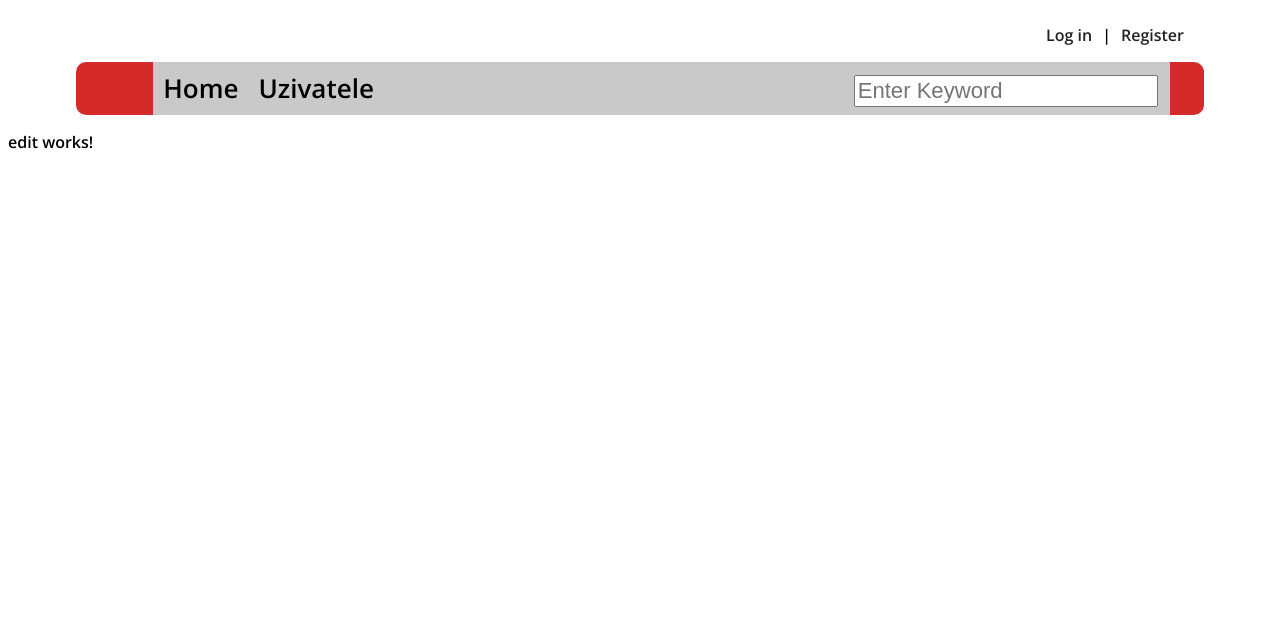
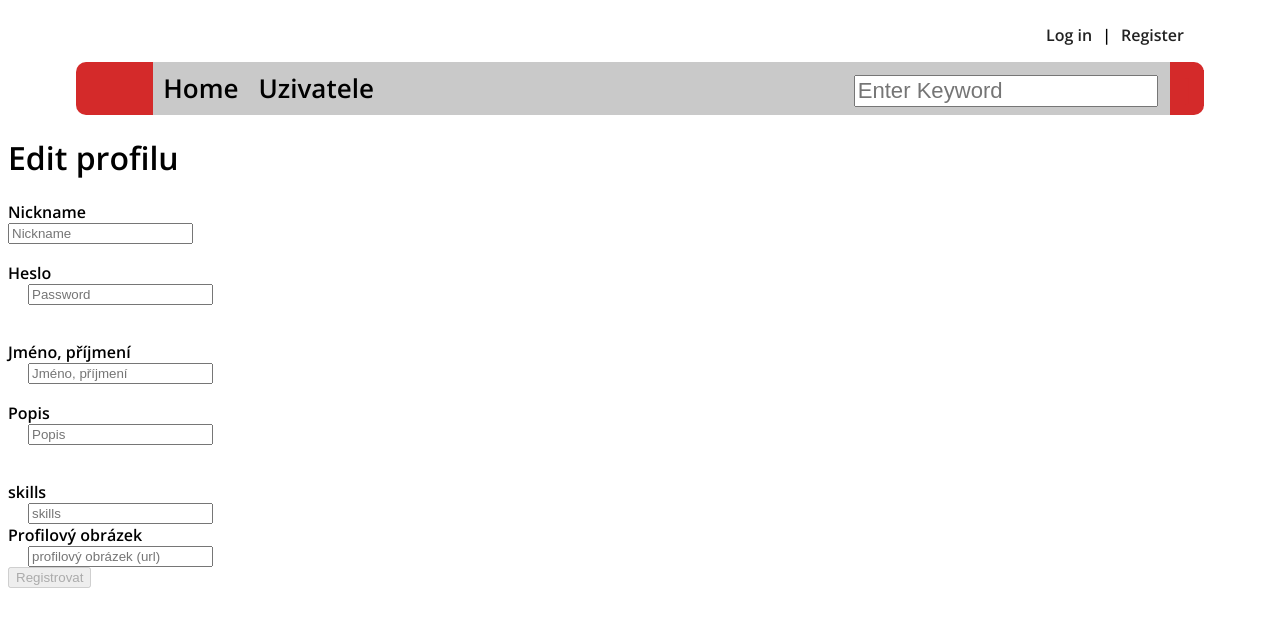
Before and after one commit to skyper-cz/FE, an Angular app: page /Editace in a window 1280 px wide. Shown: the top 626 px of the page. Built offline with nearby package versions, Linux system fonts and the light colour scheme; what ng2-search-filter would draw is missing.

Commit message:
Edit prepare

```diff
--- a/src/app/edit/edit.component.html
+++ b/src/app/edit/edit.component.html
@@ -1 +1,83 @@
-<p>edit works!</p>
+<div id="reg_frame">
+  <h1>Edit profilu</h1>
+
+
+  <form #form="ngForm" name="registration-form">
+    <label for="inputNick">Nickname</label><br>
+    <input name="nickname" [(ngModel)]="nickname" type="text" required minlength="3" maxlength="10"
+           #UzivatelskeJmenoEl="ngModel" id="inputNick" placeholder="Nickname">
+    <div [hidden]="UzivatelskeJmenoEl.valid || UzivatelskeJmenoEl.pristine" class="alert alert-danger">
+      <p *ngIf="UzivatelskeJmenoEl.errors != null && UzivatelskeJmenoEl.errors.minlength">Jméno je moc krátké</p>
+    </div>
+    <br>
+    <br>
+    <div>
+      <label for="inputPassword">Heslo</label>
+      <br>
+
+      <input name="password" [(ngModel)]="heslo" type="password" required minlength="5" maxlength="30"
+             #HesloEl="ngModel" id="inputPassword" class="form-control"
+             placeholder="Password">
+      <div [hidden]="HesloEl.valid || HesloEl.pristine" class="alert alert-danger">
+        <p *ngIf="HesloEl.errors != null && HesloEl.errors.minlength">Heslo je moc krátké</p>
+      </div>
+    </div>
+    <br>
+    <br>
+
+    <div>
+      <label for="inputName">Jméno, příjmení</label>
+      <br>
+
+      <input name="name" [(ngModel)]="name" type="name" required minlength="5" maxlength="30"
+             #NameEl="ngModel" id="inputName" class="form-control"
+             placeholder="Jméno, příjmení">
+      <div [hidden]="NameEl.valid || NameEl.pristine" class="alert alert-danger">
+        <p *ngIf="NameEl.errors != null && NameEl.errors.minlength">Jmeno je moc krátké</p>
+      </div>
+    </div>
+    <br>
+    <div>
+      <label for="inputDescription">Popis</label>
+      <br>
+
+      <input name="description" [(ngModel)]="description" type="description" required minlength="5" maxlength="50"
+             #PopisEl="ngModel" id="inputDescription" class="form-control"
+             placeholder="Popis">
+      <div [hidden]="PopisEl.valid || PopisEl.pristine" class="alert alert-danger">
+        <p *ngIf="PopisEl.errors != null && PopisEl.errors.minlength">Popis je moc krátký</p>
+      </div>
+    </div>
+    <br>
+    <br>
+
+    <div>
+      <label for="inputSkills">skills</label>
+      <br>
+
+      <input name="skills" [(ngModel)]="skills" type="skills" required minlength="5" maxlength="30"
+             #SkillsEl="ngModel" id="inputSkills" class="form-control"
+             placeholder="skills">
+      <div [hidden]="SkillsEl.valid || SkillsEl.pristine" class="alert alert-danger">
+        <p *ngIf="SkillsEl.errors != null && SkillsEl.errors.minlength">Skills je moc krátké</p>
+      </div>
+    </div>
+
+    <div class="right-inputs">
+      <label for="inputSkills">Profilový obrázek</label>
+      <br>
+
+      <input name="profilePic" [(ngModel)]="profilePic" type="profilePic"
+             #SkillsEl="ngModel" id="inputProfilePic" class="form-control"
+             placeholder="profilový obrázek (url)">
+    </div>
+    <div>
+      <button [disabled]="form.invalid" (click)="createUser()" type="submit" routerLink="">
+        Registrovat
+      </button>
+    </div>
+  </form>
+</div>
+<div *ngIf="Prijmuto">
+
+</div>
--- a/src/app/edit/edit.component.ts
+++ b/src/app/edit/edit.component.ts
@@ -1,15 +1,30 @@
 import { Component, OnInit } from '@angular/core';
+import {UserService} from "../user.service";
 
 @Component({
   selector: 'app-edit',
   templateUrl: './edit.component.html',
   styleUrls: ['./edit.component.scss']
 })
-export class EditComponent implements OnInit {
+export class EditComponent {
+  title = 'Register';
 
-  constructor() { }
+  nickname = '';
+  heslo = '';
+  name = '';
+  age: number;
+  description = '';
+  skills = '';
+  profilePic = '';
+  Prijmuto = false;
 
-  ngOnInit(): void {
+
+
+  constructor(private apiService: UserService) {
   }
 
+  createUser(): void {
+    this.apiService.registerUser({name: this.name, password: this.heslo, nick: this.nickname, age: this.age, description: this.description, skills: this.skills, profilePic: this.profilePic});
+    let form = document.getElementsByName('registration-form');
+  }
 }
```
